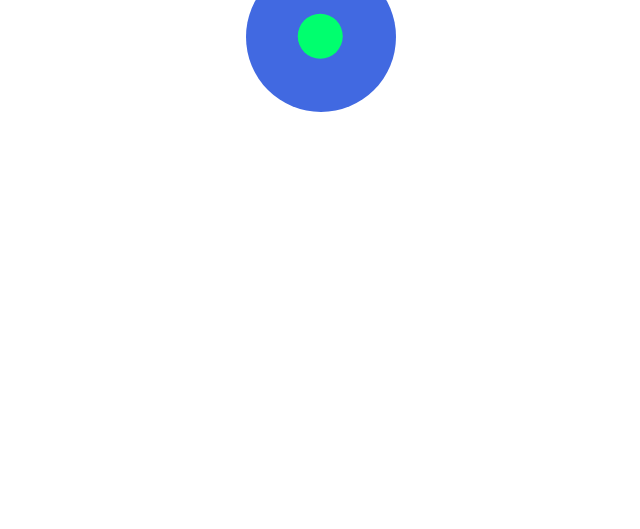
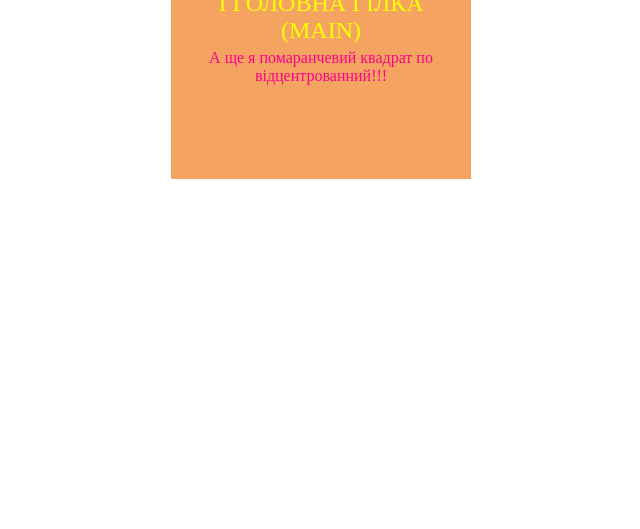
Before and after one commit to RomanVinniza/Practica-merge, a plain HTML site: page index.html in a window 1280 px wide. Shown: the part 271-800 px from the top of the page, without its empty margins (319-959 px from the left). Drawn offline with Linux system fonts and the light colour scheme.

Commit message:
Змінив HTML
Добавив новий код з описанням

```diff
--- a/css/style.css
+++ b/css/style.css
@@ -1,14 +1,30 @@
 .box {
-    background-color: royalblue;
-    height: 150px;
-    width: 150px;
-    border-radius: 100%;
-    margin: 0 auto;
-    transform: translateY(150%);
-   position: relative;
+  background-color: sandybrown;
+  width: 300px;
+  height: 300px;
+  text-align: center;
+  vertical-align: middle;
+  color: rgb(255, 0, 140);
+  margin: 0 auto;
+  transform: translateY(50%);
 }
 
-.ball::after {
+* {
+    margin: 0;
+}
+
+.main {
+    text-transform: uppercase;
+    color: yellow;
+    font-size: 24px;
+    margin: 5px;
+}
+
+.text {
+    transform: translateY(50%);
+}
+
+/* .ball::after {
     content: '';
     background-color: rgb(0, 255, 110);
     width: 45px;
@@ -17,4 +33,4 @@
     position: absolute;
     transform: translate(115%, 115%);
     border-radius: 50%;
-}
+} */
--- a/index.html
+++ b/index.html
@@ -5,13 +5,17 @@
     <meta charset="UTF-8">
     <meta http-equiv="X-UA-Compatible" content="IE=edge">
     <meta name="viewport" content="width=device-width, initial-scale=1.0">
-    <title>Document</title>
+    <title>Main</title>
     <link rel="stylesheet" href="css/style.css">
 </head>
 
 <body>
     <div class="box">
-        <div class="ball"></div>
+        <div class="text">
+            <h1>hello Roman</h1>
+            <p class="main">I головна гілка (main)</p>
+            <p>А ще я помаранчевий квадрат по відцентрованний!!!</p>
+        </div>
     </div>
 </body>
 
```
